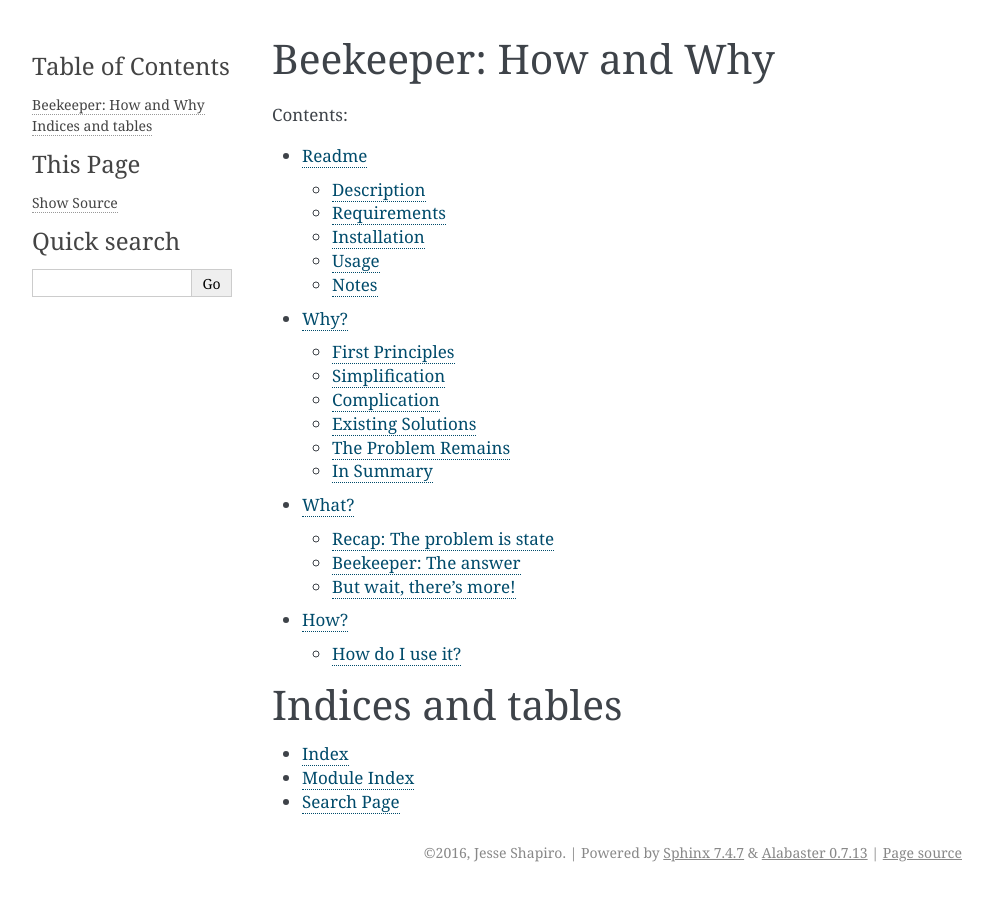
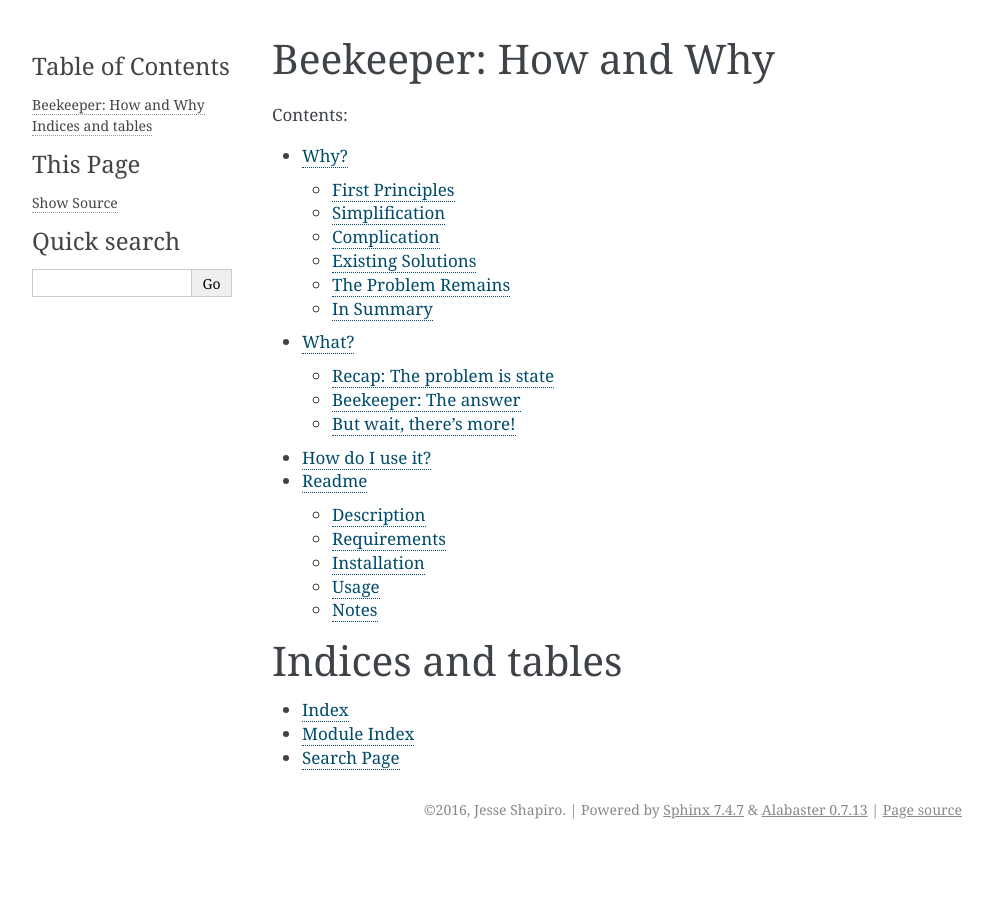
Before and after one commit to haikuginger/beekeeper, a Sphinx documentation site: the page built from docs/source/index.rst, in a window 1280 px wide. Shown: the whole page, without its empty margins (148-1141 px from the left). Built offline with Sphinx 7.4.7, drawn with Linux system fonts in a browser that asks for light colours; part of the change alters nothing that is shown.

Commit message:
Moving stuff around

```diff
--- a/docs/source/how.rst
+++ b/docs/source/how_to_use.rst
@@ -1,8 +1,5 @@
-How?
+How do I use it?
 ====
-
-How do I use it?
-----------------
 
 Using beekeeper is pretty simple, but because it can work with almost
 any RESTful API, it's also a little tricky to describe. Let's take
--- a/docs/source/index.rst
+++ b/docs/source/index.rst
@@ -11,10 +11,10 @@ Contents:
 .. toctree::
    :maxdepth: 2
 
-   README
    why
    what
-   how
+   how_to_use
+   README
 
 
 
```
